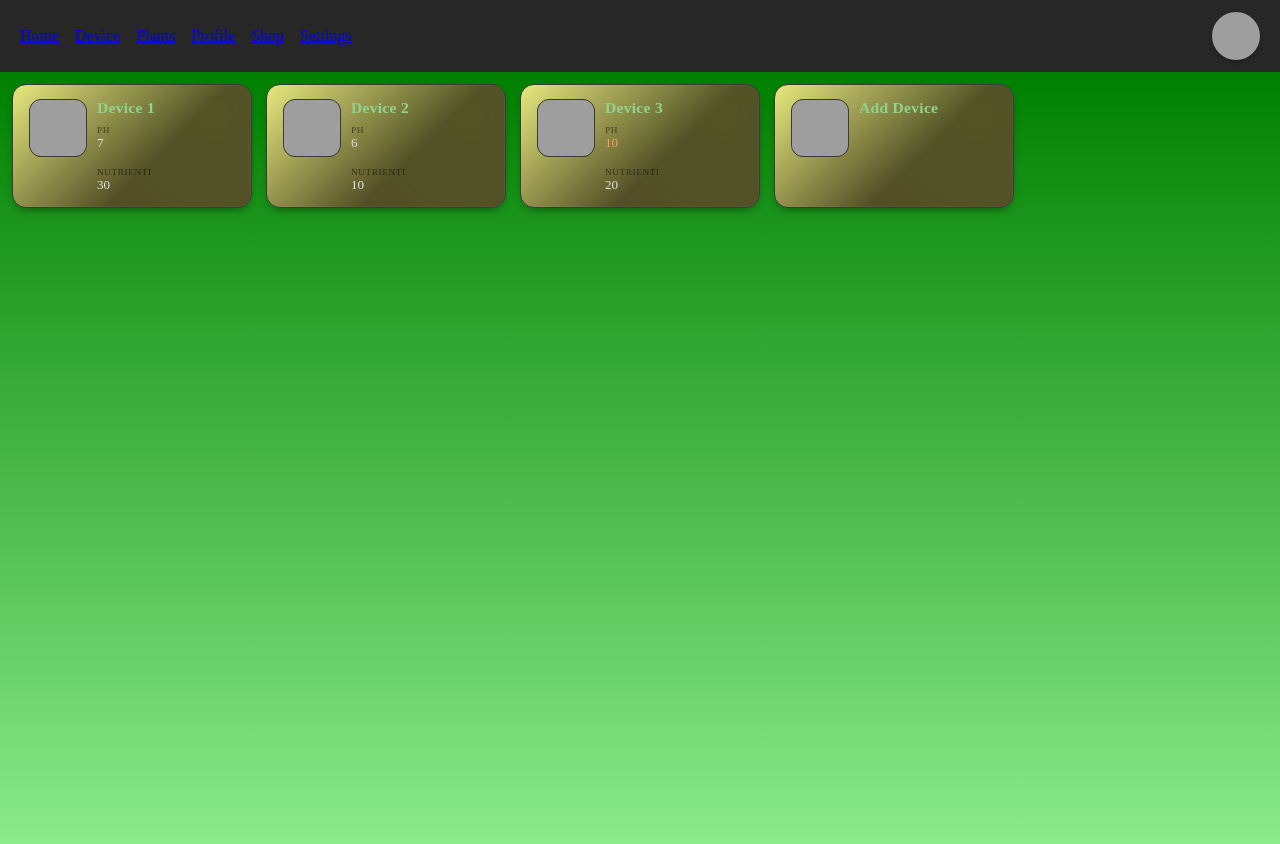
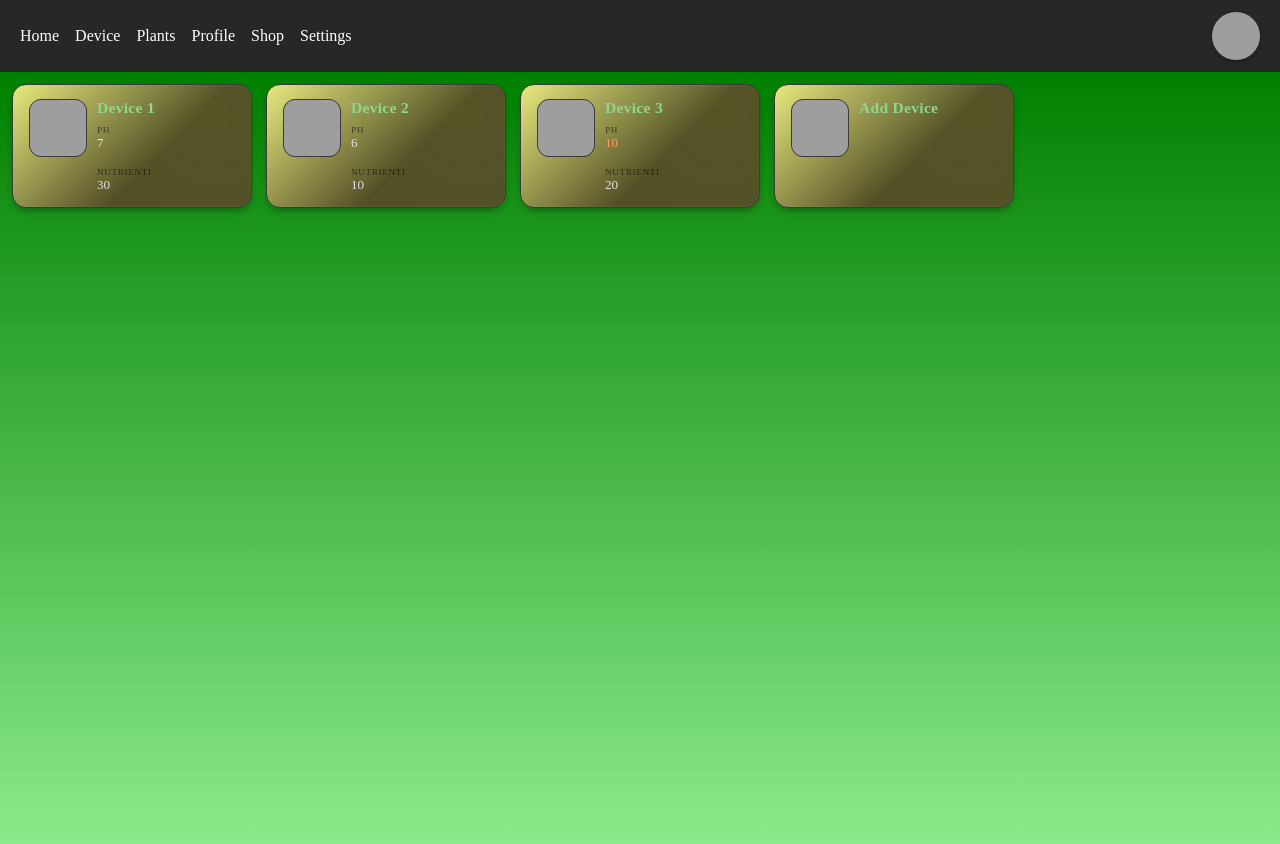
Before and after one commit to Sfabi28/42Build, an Angular app in the folder frontend/: page /42Build/ in a window 1280 px wide. Shown: the top 844 px of the page. Built offline with nearby package versions, Linux system fonts and the light colour scheme; grey boxes are pictures that could not be loaded.

Commit message:
fix color sidebar relinks

```diff
--- a/frontend/src/app/pages/sidebar/sidebar.css
+++ b/frontend/src/app/pages/sidebar/sidebar.css
@@ -31,6 +31,21 @@
     cursor: pointer;
     user-select: none;
     transition: color .2s;
+}
+
+.list li a {
+    color: inherit;
+    text-decoration: none;
+    display: block;
+    width: 100%;
+}
+
+.list li a:visited {
+    color: inherit;
+}
+
+.list li a:hover {
+    color: #8fd48f;
 }
 
 .list li:hover { color: #8fd48f; }
```
